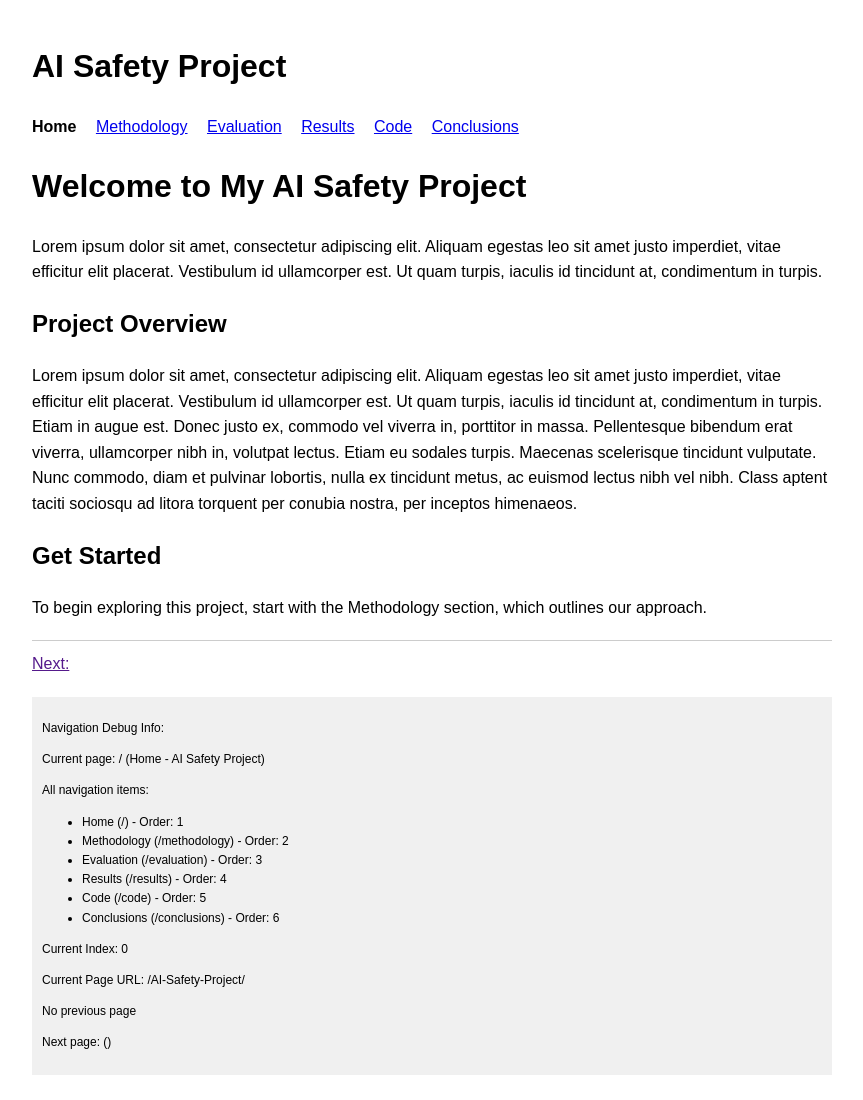
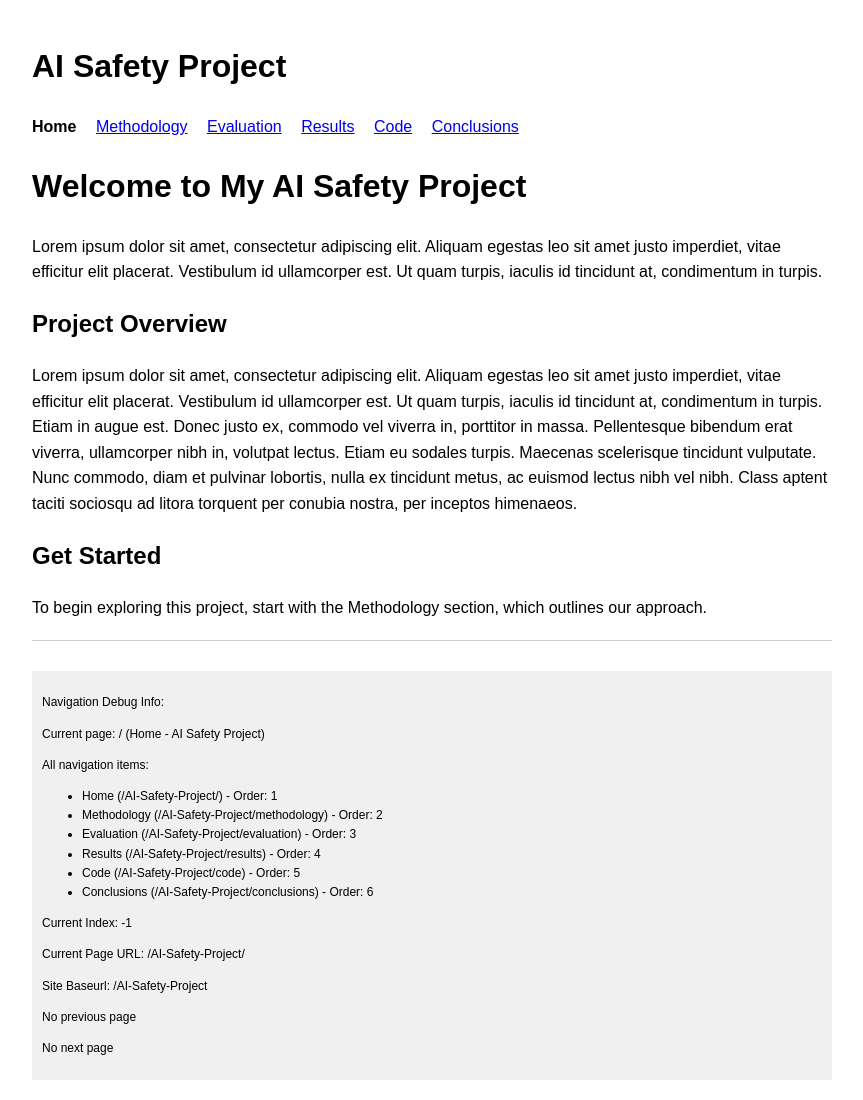
Before and after one commit to nidone/AI-Safety-Project, a Jekyll site: the page built from index.md, in a window 1280 px wide. Shown: the whole page, without its empty margins (208-1071 px from the left). Built offline with Jekyll 4.4.1, drawn with Linux system fonts in a browser that asks for light colours.

Commit message:
Update default.html

```diff
--- a/_layouts/default.html
+++ b/_layouts/default.html
@@ -37,23 +37,23 @@
     {% assign pages = site.navigation | sort: "order" %}
     {% assign current_index = -1 %}
     {% for item in pages %}
-        {% assign item_url = item.url | relative_url %}
+        {% assign item_url = item.url | prepend: site.baseurl | relative_url %}
         {% assign page_url = page.url | relative_url %}
         {% if item_url == page_url or page_url contains item_url %}
-            {% assign current_index = forloop.index0 %}
+            {% assign current_index = forloop.index %}
             {% break %}
         {% endif %}
     {% endfor %}
 
-    {% if current_index > 0 %}
-        {% assign prev_page = pages[current_index | minus: 1] %}
-        <a href="{{ prev_page.url | relative_url }}">Previous: {{ prev_page.title }}</a>
+    {% if current_index > 1 %}
+        {% assign prev_page = pages[current_index | minus: 2] %}
+        <a href="{{ prev_page.url | prepend: site.baseurl }}">Previous: {{ prev_page.title }}</a>
     {% endif %}
 
-    {% if current_index < pages.size | minus: 1 %}
-        {% assign next_page = pages[current_index | plus: 1] %}
+    {% if current_index < pages.size and current_index > 0 %}
+        {% assign next_page = pages[current_index] %}
         {% if prev_page %} | {% endif %}
-        <a href="{{ next_page.url | relative_url }}">Next: {{ next_page.title }}</a>
+        <a href="{{ next_page.url | prepend: site.baseurl }}">Next: {{ next_page.title }}</a>
     {% endif %}
 </footer>
 
@@ -63,18 +63,19 @@
     <p>All navigation items:</p>
     <ul>
     {% for item in site.navigation %}
-        <li>{{ item.title }} ({{ item.url }}) - Order: {{ item.order }}</li>
+        <li>{{ item.title }} ({{ item.url | prepend: site.baseurl }}) - Order: {{ item.order }}</li>
     {% endfor %}
     </ul>
     <p>Current Index: {{ current_index }}</p>
     <p>Current Page URL: {{ page.url | relative_url }}</p>
+    <p>Site Baseurl: {{ site.baseurl }}</p>
     {% if prev_page %}
-        <p>Previous page: {{ prev_page.title }} ({{ prev_page.url }})</p>
+        <p>Previous page: {{ prev_page.title }} ({{ prev_page.url | prepend: site.baseurl }})</p>
     {% else %}
         <p>No previous page</p>
     {% endif %}
     {% if next_page %}
-        <p>Next page: {{ next_page.title }} ({{ next_page.url }})</p>
+        <p>Next page: {{ next_page.title }} ({{ next_page.url | prepend: site.baseurl }})</p>
     {% else %}
         <p>No next page</p>
     {% endif %}
```
